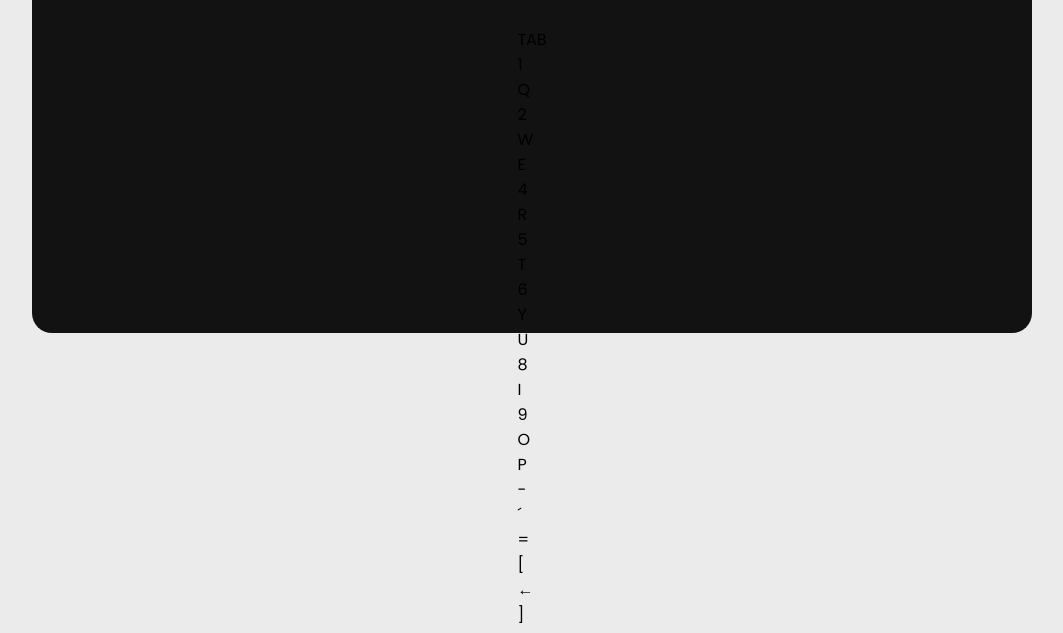
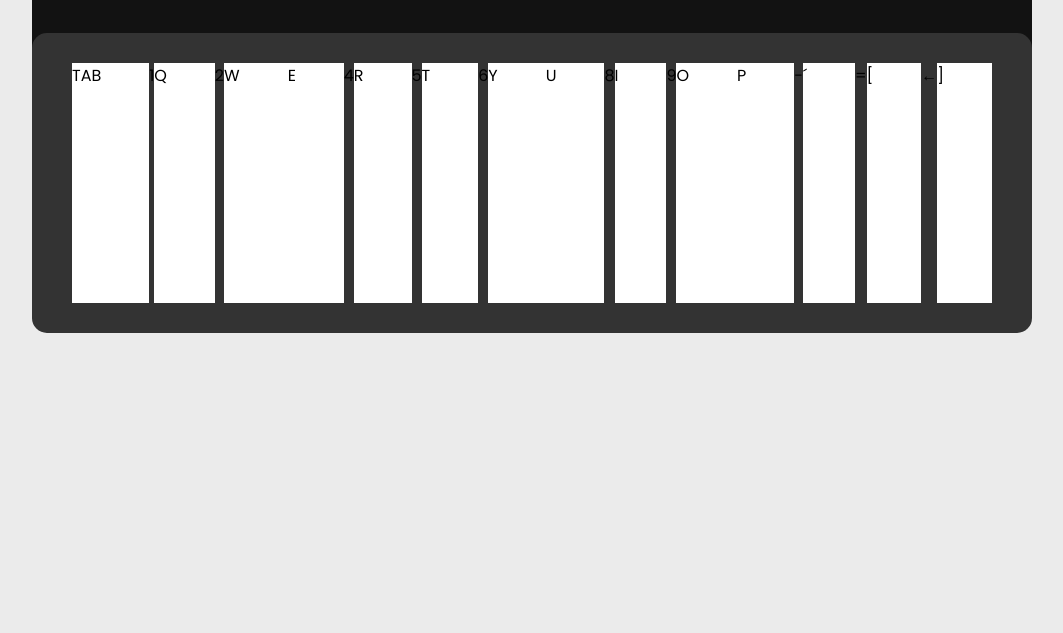
Before and after one commit to michellycruz/piano, a plain HTML site: page index.html in a window 1280 px wide. Shown: the part 167-800 px from the top of the page, without its empty margins (108-1171 px from the left). Drawn offline with Linux system fonts and the light colour scheme.

Commit message:
Update style.css

```diff
--- a/css/style.css
+++ b/css/style.css
@@ -20,7 +20,7 @@ body{
     display: flex;
     flex-direction: column;
     align-items: center;
-    /* justify-content: space-between; */
+    justify-content: space-between;
 }
 
 .controls{
@@ -61,3 +61,18 @@ h1{
     display: flex;
     gap: 15px;
 }
+
+.piano__keys{
+    width: 100%;
+    height: 300px;
+    background-color: #333;
+    border-radius: 15px;
+    padding: 30px 40px;
+    display: flex;
+}
+
+.white{
+    background-color: white;
+    flex-grow: 1;
+
+}
```
